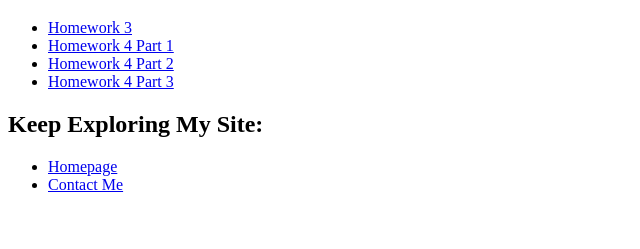
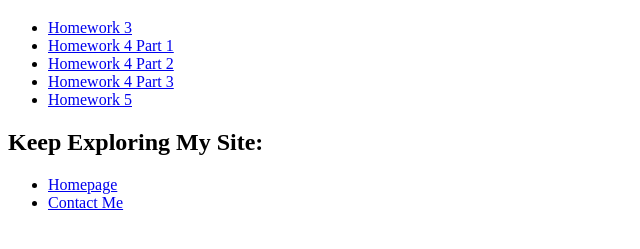
Before and after one commit to ibartling/ibartling.github.io, a plain HTML site: page assignments.html in a window 1280 px wide. Shown: the part 61-310 px from the top of the page, without its empty margins (0-640 px from the left). Drawn offline with Linux system fonts and the light colour scheme.

Commit message:
Update assignments.html

```diff
--- a/assignments.html
+++ b/assignments.html
@@ -1 +1 @@
-<!doctype html><html lang=en><meta charset=utf-8><title>My Assignments | Izzy Bartling's Website</title><h1>My Assignments</h1><ul><li><a href=hw3.html>Homework 3</a><li><a href=hw4part1.html>Homework 4 Part 1</a><li><a href=hw4part2.html>Homework 4 Part 2</a><li><a href=hw4part3.html>Homework 4 Part 3</a></ul><h2>Keep Exploring My Site:</h2><ul><li><a href=index.html>Homepage</a><li><a href=contact.html>Contact Me</a></ul>
+<!doctype html><html lang=en><meta charset=utf-8><title>My Assignments | Izzy Bartling's Website</title><h1>My Assignments</h1><ul><li><a href=hw3.html>Homework 3</a><li><a href=hw4part1.html>Homework 4 Part 1</a><li><a href=hw4part2.html>Homework 4 Part 2</a><li><a href=hw4part3.html>Homework 4 Part 3</a><li><a href="movies.html">Homework 5</a></</li></ul><h2>Keep Exploring My Site:</h2><ul><li><a href=index.html>Homepage</a><li><a href=contact.html>Contact Me</a></ul>
```
